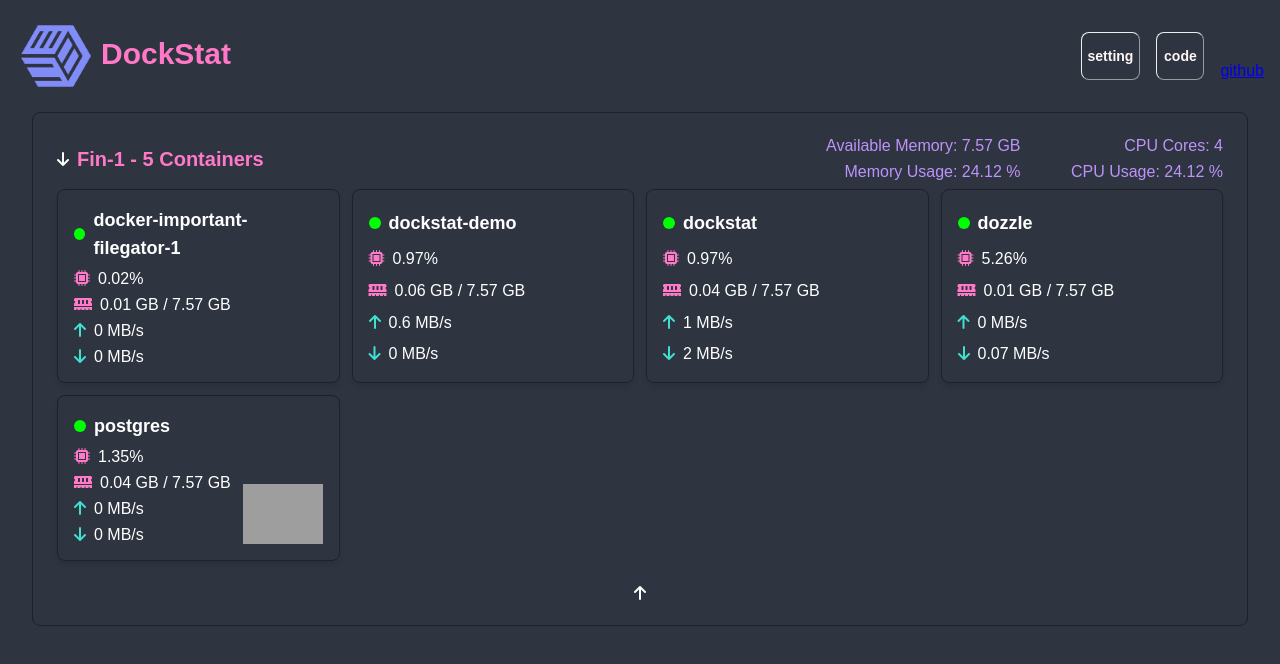
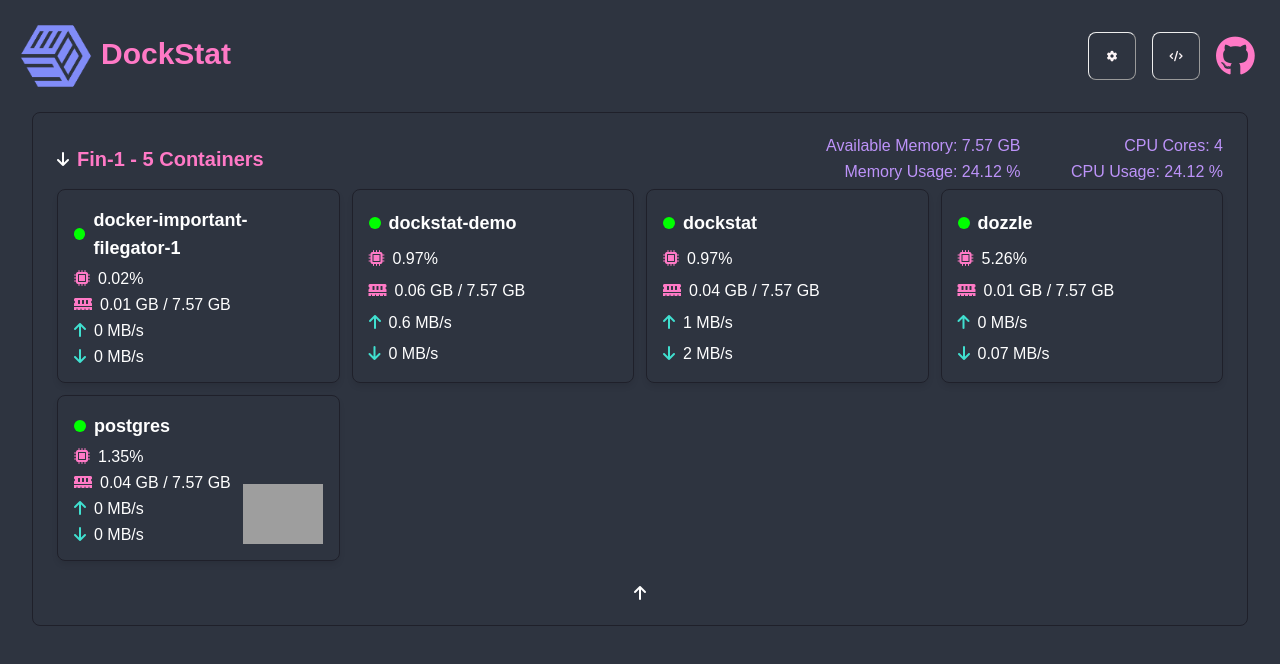
Before and after one commit to Putnjiek/DockStat, an Angular app in the folder angular/dockStat/: page / in a window 1280 px wide. Shown: the top 664 px of the page. Built offline with nearby package versions, Linux system fonts and the light colour scheme; grey boxes are pictures that could not be loaded.

Commit message:
added theme switcher

```diff
--- a/angular/dockStat/src/app/app.component.html
+++ b/angular/dockStat/src/app/app.component.html
@@ -5,10 +5,14 @@
             <h1 class="title">{{title}}</h1>
         </div>
         <div class="buttons">
-            <button class="button" (click)="settingDialogState().open = true">setting</button>
-            <button class="button" (click)="codeDialogState().open = true">code</button>
+            <button class="button" (click)="settingDialogState().open = true">
+                <i class="fa-solid fa-gear fa-xs"></i>
+            </button>
+            <button class="button" (click)="codeDialogState().open = true">
+                <i class="fa-solid fa-code fa-xs"></i>
+            </button>
             <a class="git-logo" href="https://github.com/its4nik/dockstat" target="_blank">
-                github
+                <i class="fa-brands fa-github github-logo"></i>
             </a>
         </div>
     </div>
@@ -30,7 +34,7 @@
             <div class="label">
                 Select Theme
             </div>
-            <select name="theme">
+            <select [(ngModel)]="theme" (change)="onThemeSelection()">
                 @for(theme of themes; track $index){
                 <option [value]="theme">
                     {{theme}}
--- a/angular/dockStat/src/app/app.component.scss
+++ b/angular/dockStat/src/app/app.component.scss
@@ -1,7 +1,6 @@
 .container {
     display: grid;
     gap: 1rem;
-    z-index: 1;
 
     .navbar {
         display: flex;
@@ -24,6 +23,19 @@
             display: flex;
             align-items: end;
             gap: var(--default-padding-xxlarge);
+
+            .github-logo {
+                display: inline-flex;
+                align-items: center;
+                width: 3rem;
+                height: 3rem;
+                font-size: 2.5rem;
+                color: var(--title-color);
+
+                &:hover {
+                    color: var(--github-logo-hover-background);
+                }
+            }
         }
     }
 }
--- a/angular/dockStat/src/app/app.component.ts
+++ b/angular/dockStat/src/app/app.component.ts
@@ -39,7 +39,17 @@
 
   themes: Theme[] = [Theme.Amoled, Theme.Business, Theme.Dracula, Theme.Forest, Theme.Light, Theme.Night, Theme.Nord, Theme.Pastel, Theme.Sunset];
 
+  theme = signal<Theme>(Theme.Dracula)
+
   constructor(private authService: AuthService) {
-    // this.authService.enable("test")
+    // this.authService.enable("test");
+
+    this.theme.set(localStorage.getItem("theme") ? localStorage.getItem("theme") as Theme : Theme.Dracula);
+    this.onThemeSelection();
+  }
+
+  onThemeSelection() {
+    document.body.setAttribute("data-theme", this.theme())
+    localStorage.setItem("theme", this.theme())
   }
 }
--- a/angular/dockStat/src/app/app.module.ts
+++ b/angular/dockStat/src/app/app.module.ts
@@ -9,6 +9,7 @@
 import { StatusCardComponent } from './components/status-card/status-card.component';
 import { BrowserAnimationsModule } from '@angular/platform-browser/animations';
 import { DialogComponent } from './components/dialog/dialog.component';
+import { FormsModule } from '@angular/forms';
 
 
 @NgModule({
@@ -22,7 +23,8 @@
     BrowserModule,
     AppRoutingModule,
     HttpClientModule,
-    BrowserAnimationsModule
+    BrowserAnimationsModule,
+    FormsModule
   ],
   providers: [
     ApiService // Register ApiService as a provider
```
